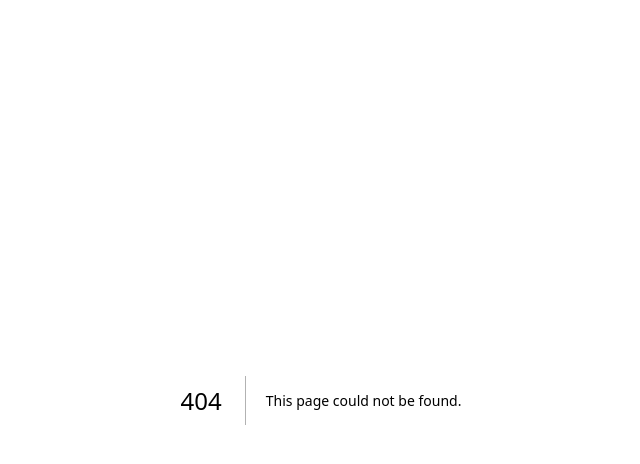
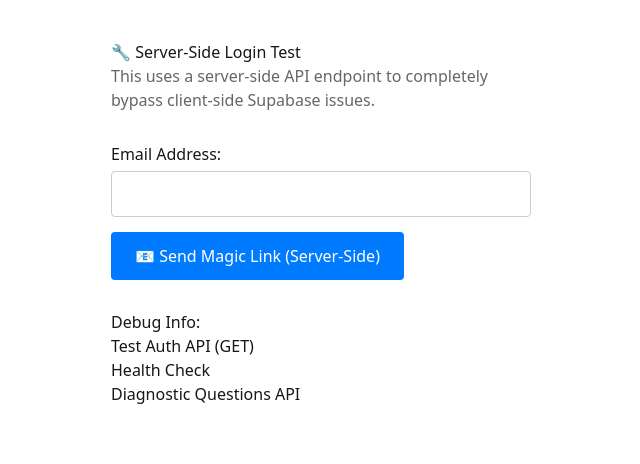
Before and after one commit to freedombydesign/ai-strategist-dashboard, a Next.js app: page /server-login in a window 1280 px wide. Before the commit this address had no page. Shown: the top 464 px of the page, without its empty margins (319-959 px from the left). Built offline with nearby package versions, Linux system fonts and the light colour scheme.

Commit message:
Add server-login page that uses server-side auth API

```diff
--- /dev/null
+++ b/src/app/server-login/page.tsx
@@ -0,0 +1,111 @@
+'use client'
+
+import { useState } from 'react'
+
+export default function ServerLogin() {
+  const [email, setEmail] = useState('')
+  const [loading, setLoading] = useState(false)
+  const [message, setMessage] = useState('')
+
+  const handleLogin = async (e: React.FormEvent) => {
+    e.preventDefault()
+
+    try {
+      setLoading(true)
+      setMessage('')
+
+      console.log('[SERVER-LOGIN] Sending request to server-side API')
+
+      const response = await fetch('/api/test-auth', {
+        method: 'POST',
+        headers: {
+          'Content-Type': 'application/json',
+        },
+        body: JSON.stringify({ email })
+      })
+
+      const result = await response.json()
+
+      console.log('[SERVER-LOGIN] Server response:', result)
+
+      if (result.success) {
+        setMessage(`✅ Success! ${result.message}`)
+      } else {
+        setMessage(`❌ Error: ${result.error}`)
+      }
+    } catch (err) {
+      console.error('[SERVER-LOGIN] Request failed:', err)
+      setMessage(`❌ Request failed: ${err instanceof Error ? err.message : 'Unknown error'}`)
+    } finally {
+      setLoading(false)
+    }
+  }
+
+  return (
+    <div style={{ padding: '40px', maxWidth: '500px', margin: '0 auto', fontFamily: 'system-ui' }}>
+      <h1>🔧 Server-Side Login Test</h1>
+      <p style={{ color: '#666', marginBottom: '30px' }}>
+        This uses a server-side API endpoint to completely bypass client-side Supabase issues.
+      </p>
+
+      <form onSubmit={handleLogin} style={{ marginBottom: '30px' }}>
+        <div style={{ marginBottom: '15px' }}>
+          <label style={{ display: 'block', marginBottom: '5px', fontWeight: '500' }}>
+            Email Address:
+          </label>
+          <input
+            type="email"
+            value={email}
+            onChange={(e) => setEmail(e.target.value)}
+            style={{
+              width: '100%',
+              padding: '10px',
+              border: '1px solid #ccc',
+              borderRadius: '4px',
+              fontSize: '16px'
+            }}
+            required
+            disabled={loading}
+          />
+        </div>
+
+        <button
+          type="submit"
+          disabled={loading}
+          style={{
+            background: loading ? '#ccc' : '#007bff',
+            color: 'white',
+            border: 'none',
+            padding: '12px 24px',
+            borderRadius: '4px',
+            cursor: loading ? 'not-allowed' : 'pointer',
+            fontSize: '16px'
+          }}
+        >
+          {loading ? '⏳ Sending...' : '📧 Send Magic Link (Server-Side)'}
+        </button>
+      </form>
+
+      {message && (
+        <div style={{
+          padding: '15px',
+          borderRadius: '4px',
+          background: message.startsWith('✅') ? '#d4edda' : '#f8d7da',
+          color: message.startsWith('✅') ? '#155724' : '#721c24',
+          border: `1px solid ${message.startsWith('✅') ? '#c3e6cb' : '#f5c6cb'}`
+        }}>
+          {message}
+        </div>
+      )}
+
+      <div style={{ marginTop: '30px' }}>
+        <h3>Debug Info:</h3>
+        <ul>
+          <li><a href="/api/test-auth">Test Auth API (GET)</a></li>
+          <li><a href="/health">Health Check</a></li>
+          <li><a href="/api/diagnostic-questions">Diagnostic Questions API</a></li>
+        </ul>
+      </div>
+    </div>
+  )
+}
```
